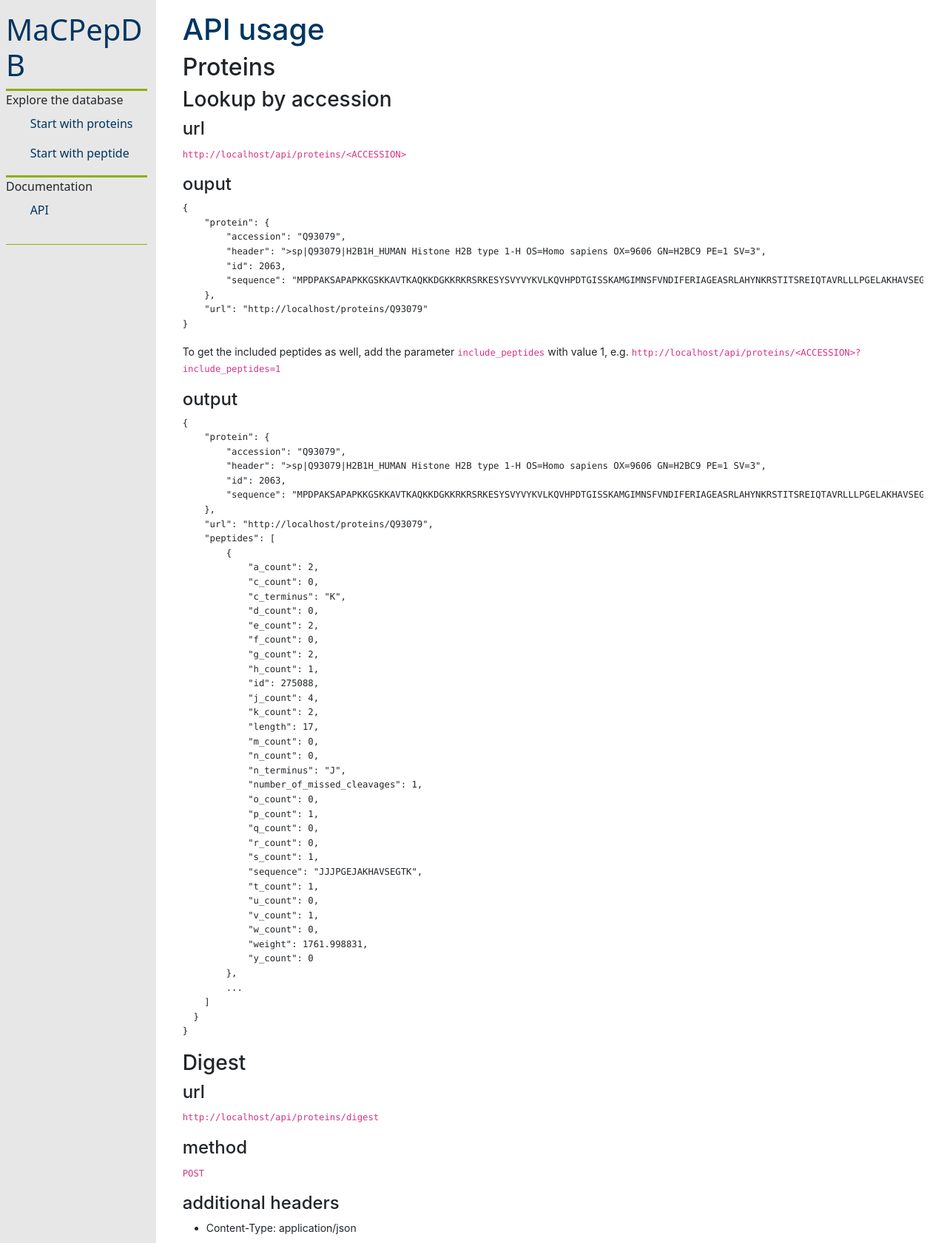
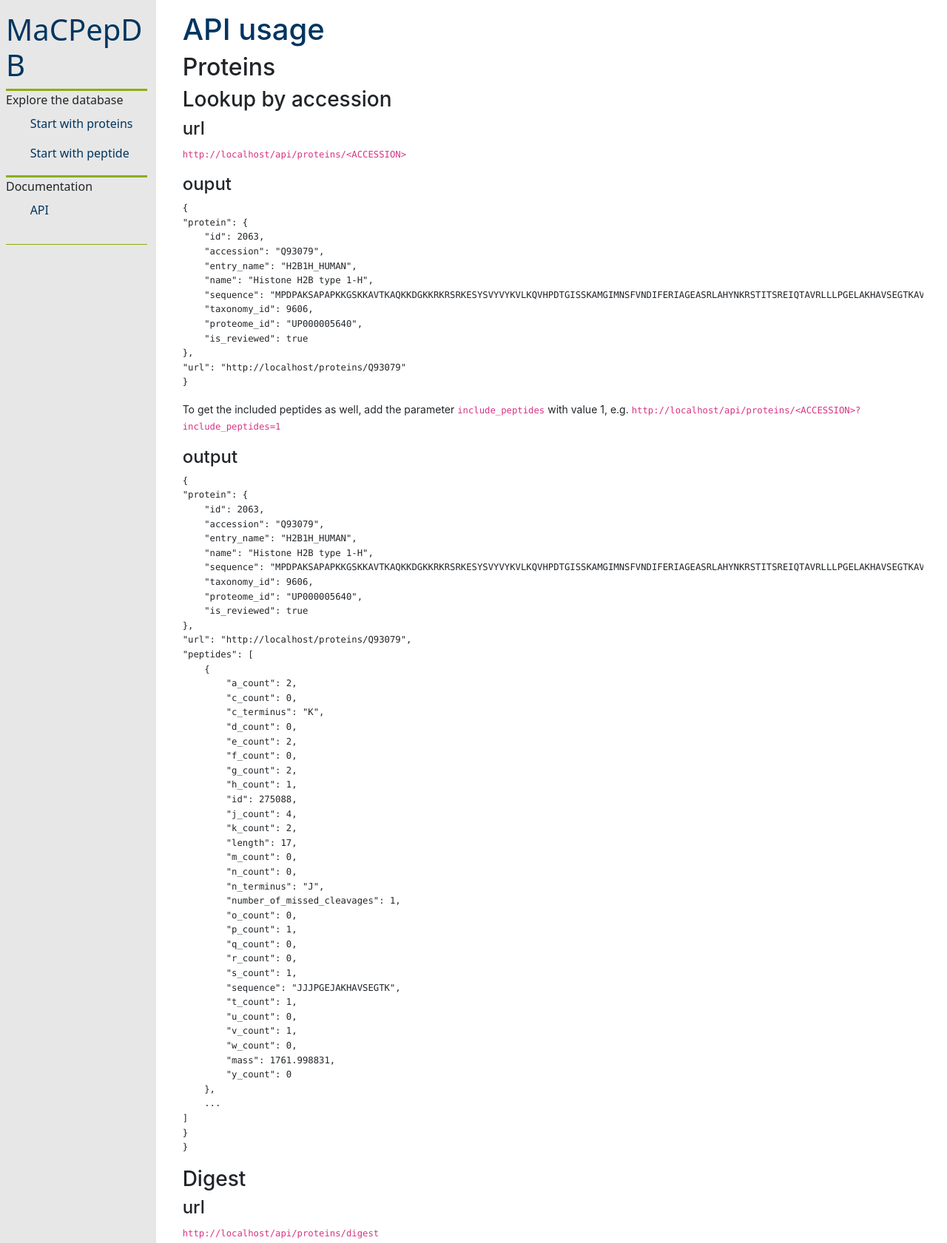
Before and after one commit to medbioinf/macpepdb-frontend-nuxt, a Python web app: template app/templates/documentations/api.j2 in a window 1280 px wide. Shown: the top 1681 px of the page at 74% size. Run offline with Jinja, Linux system fonts and the light colour scheme; the template is opened without the code that fills it, so the values that code supplies are empty; style sheets or scripts are compiled from the project's sources; some libraries are stand-ins or nearby versions; some web fonts are replaced.

Commit message:
replace 'weight' with 'mass'

```diff
--- a/app/assets/js/vue_apps/peptide_search/store.js
+++ b/app/assets/js/vue_apps/peptide_search/store.js
@@ -23,7 +23,7 @@ export default new Vuex.Store({
             lower_tolerance: 0,
             upper_tolerance: 0
         },
-        order_by: 'weight',
+        order_by: 'mass',
         order_direction: 'asc',
         is_reviewed: null
     },
--- a/app/controllers/api/api_proteins_controller.py
+++ b/app/controllers/api/api_proteins_controller.py
@@ -100,7 +100,7 @@ class ApiProteinsController(ApplicationController):
                 peptide_dicts = []
                 for peptide in peptides:
                     peptide_dict = peptide.to_dict()
-                    peptide_dict["weight"] = mass_to_float(peptide_dict["weight"])
+                    peptide_dict["mass"] = mass_to_float(peptide_dict.pop("weight"))
                     peptide_dicts.append(peptide_dict)
                 response_data["peptides"] = peptide_dicts
         else:
--- a/app/templates/documentations/api.j2
+++ b/app/templates/documentations/api.j2
@@ -21,10 +21,14 @@
     <h4 id="ouput">ouput</h4>
     <pre><code class="language-json"><div>{
 <span class="hljs-attr">&quot;protein&quot;</span>: {
+    <span class="hljs-attr">&quot;id&quot;</span>: <span class="hljs-number">2063</span>,
     <span class="hljs-attr">&quot;accession&quot;</span>: <span class="hljs-string">&quot;Q93079&quot;</span>,
-        <span class="hljs-attr">&quot;header&quot;</span>: <span class="hljs-string">&quot;&gt;sp|Q93079|H2B1H_HUMAN Histone H2B type 1-H OS=Homo sapiens OX=9606 GN=H2BC9 PE=1 SV=3&quot;</span>,
-        <span class="hljs-attr">&quot;id&quot;</span>: <span class="hljs-number">2063</span>,
-        <span class="hljs-attr">&quot;sequence&quot;</span>: <span class="hljs-string">&quot;MPDPAKSAPAPKKGSKKAVTKAQKKDGKKRKRSRKESYSVYVYKVLKQVHPDTGISSKAMGIMNSFVNDIFERIAGEASRLAHYNKRSTITSREIQTAVRLLLPGELAKHAVSEGTKAVTKYTSSK&quot;</span>
+    <span class="hljs-attr">&quot;entry_name&quot;</span>: <span class="hljs-string">&quot;H2B1H_HUMAN&quot;</span>,
+    <span class="hljs-attr">&quot;name&quot;</span>: <span class="hljs-string">&quot;Histone H2B type 1-H&quot;</span>,
+    <span class="hljs-attr">&quot;sequence&quot;</span>: <span class="hljs-string">&quot;MPDPAKSAPAPKKGSKKAVTKAQKKDGKKRKRSRKESYSVYVYKVLKQVHPDTGISSKAMGIMNSFVNDIFERIAGEASRLAHYNKRSTITSREIQTAVRLLLPGELAKHAVSEGTKAVTKYTSSK&quot;</span>,
+    <span class="hljs-attr">&quot;taxonomy_id&quot;</span>: <span class="hljs-number">9606</span>,
+    <span class="hljs-attr">&quot;proteome_id&quot;</span>: <span class="hljs-string">&quot;UP000005640&quot;</span>,
+    <span class="hljs-attr">&quot;is_reviewed&quot;</span>: <span class="hljs-literal">true</span>
 },
 <span class="hljs-attr">&quot;url&quot;</span>: <span class="hljs-string">&quot;http://localhost/proteins/Q93079&quot;</span>
 }
@@ -34,10 +38,14 @@
     <h4 id="output">output</h4>
     <pre><code class="language-json"><div>{
 <span class="hljs-attr">&quot;protein&quot;</span>: {
+    <span class="hljs-attr">&quot;id&quot;</span>: <span class="hljs-number">2063</span>,
     <span class="hljs-attr">&quot;accession&quot;</span>: <span class="hljs-string">&quot;Q93079&quot;</span>,
-        <span class="hljs-attr">&quot;header&quot;</span>: <span class="hljs-string">&quot;&gt;sp|Q93079|H2B1H_HUMAN Histone H2B type 1-H OS=Homo sapiens OX=9606 GN=H2BC9 PE=1 SV=3&quot;</span>,
-        <span class="hljs-attr">&quot;id&quot;</span>: <span class="hljs-number">2063</span>,
-        <span class="hljs-attr">&quot;sequence&quot;</span>: <span class="hljs-string">&quot;MPDPAKSAPAPKKGSKKAVTKAQKKDGKKRKRSRKESYSVYVYKVLKQVHPDTGISSKAMGIMNSFVNDIFERIAGEASRLAHYNKRSTITSREIQTAVRLLLPGELAKHAVSEGTKAVTKYTSSK&quot;</span>
+    <span class="hljs-attr">&quot;entry_name&quot;</span>: <span class="hljs-string">&quot;H2B1H_HUMAN&quot;</span>,
+    <span class="hljs-attr">&quot;name&quot;</span>: <span class="hljs-string">&quot;Histone H2B type 1-H&quot;</span>,
+    <span class="hljs-attr">&quot;sequence&quot;</span>: <span class="hljs-string">&quot;MPDPAKSAPAPKKGSKKAVTKAQKKDGKKRKRSRKESYSVYVYKVLKQVHPDTGISSKAMGIMNSFVNDIFERIAGEASRLAHYNKRSTITSREIQTAVRLLLPGELAKHAVSEGTKAVTKYTSSK&quot;</span>,
+    <span class="hljs-attr">&quot;taxonomy_id&quot;</span>: <span class="hljs-number">9606</span>,
+    <span class="hljs-attr">&quot;proteome_id&quot;</span>: <span class="hljs-string">&quot;UP000005640&quot;</span>,
+    <span class="hljs-attr">&quot;is_reviewed&quot;</span>: <span class="hljs-literal">true</span>
 },
 <span class="hljs-attr">&quot;url&quot;</span>: <span class="hljs-string">&quot;http://localhost/proteins/Q93079&quot;</span>,
 <span class="hljs-attr">&quot;peptides&quot;</span>: [
@@ -68,7 +76,7 @@
         <span class="hljs-attr">&quot;u_count&quot;</span>: <span class="hljs-number">0</span>,
         <span class="hljs-attr">&quot;v_count&quot;</span>: <span class="hljs-number">1</span>,
         <span class="hljs-attr">&quot;w_count&quot;</span>: <span class="hljs-number">0</span>,
-            <span class="hljs-attr">&quot;weight&quot;</span>: <span class="hljs-number">1761.998831</span>,
+        <span class="hljs-attr">&quot;mass&quot;</span>: <span class="hljs-number">1761.998831</span>,
         <span class="hljs-attr">&quot;y_count&quot;</span>: <span class="hljs-number">0</span>
     },
     ...
@@ -134,7 +142,7 @@
 <span class="hljs-attr">&quot;u_count&quot;</span>: <span class="hljs-number">0</span>,
 <span class="hljs-attr">&quot;v_count&quot;</span>: <span class="hljs-number">1</span>,
 <span class="hljs-attr">&quot;w_count&quot;</span>: <span class="hljs-number">0</span>,
-    <span class="hljs-attr">&quot;weight&quot;</span>: <span class="hljs-number">1742.811994</span>,
+<span class="hljs-attr">&quot;mass&quot;</span>: <span class="hljs-number">1742.811994</span>,
 <span class="hljs-attr">&quot;y_count&quot;</span>: <span class="hljs-number">0</span>
 },
 <span class="hljs-attr">&quot;url&quot;</span>: <span class="hljs-string">&quot;http://localhost:3000/peptides/AMGJMNSFVNDJFER&quot;</span>
@@ -171,22 +179,26 @@
     <span class="hljs-attr">&quot;u_count&quot;</span>: <span class="hljs-number">0</span>,
     <span class="hljs-attr">&quot;v_count&quot;</span>: <span class="hljs-number">1</span>,
     <span class="hljs-attr">&quot;w_count&quot;</span>: <span class="hljs-number">0</span>,
-        <span class="hljs-attr">&quot;weight&quot;</span>: <span class="hljs-number">1742.811994</span>,
+    <span class="hljs-attr">&quot;mass&quot;</span>: <span class="hljs-number">1742.811994</span>,
     <span class="hljs-attr">&quot;y_count&quot;</span>: <span class="hljs-number">0</span>
 },
 <span class="hljs-attr">&quot;url&quot;</span>: <span class="hljs-string">&quot;http://localhost:3000/peptides/AMGJMNSFVNDJFER&quot;</span>,
 proteins: [
     {
+        <span class="hljs-attr">&quot;id&quot;</span>: <span class="hljs-number">2063</span>,
         <span class="hljs-attr">&quot;accession&quot;</span>: <span class="hljs-string">&quot;Q93079&quot;</span>,
-        <span class="hljs-attr">&quot;header&quot;</span>: <span class="hljs-string">&quot;&gt;sp|Q93079|H2B1H_HUMAN Histone H2B type 1-H OS=Homo sapiens OX=9606 GN=H2BC9 PE=1 SV=3&quot;</span>,
-        <span class="hljs-attr">&quot;id&quot;</span>: <span class="hljs-number">2063</span>,
-        <span class="hljs-attr">&quot;sequence&quot;</span>: <span class="hljs-string">&quot;MPDPAKSAPAPKKGSKKAVTKAQKKDGKKRKRSRKESYSVYVYKVLKQVHPDTGISSKAMGIMNSFVNDIFERIAGEASRLAHYNKRSTITSREIQTAVRLLLPGELAKHAVSEGTKAVTKYTSSK&quot;</span>
+        <span class="hljs-attr">&quot;entry_name&quot;</span>: <span class="hljs-string">&quot;H2B1H_HUMAN&quot;</span>,
+        <span class="hljs-attr">&quot;name&quot;</span>: <span class="hljs-string">&quot;Histone H2B type 1-H&quot;</span>,
+        <span class="hljs-attr">&quot;sequence&quot;</span>: <span class="hljs-string">&quot;MPDPAKSAPAPKKGSKKAVTKAQKKDGKKRKRSRKESYSVYVYKVLKQVHPDTGISSKAMGIMNSFVNDIFERIAGEASRLAHYNKRSTITSREIQTAVRLLLPGELAKHAVSEGTKAVTKYTSSK&quot;</span>,
+        <span class="hljs-attr">&quot;taxonomy_id&quot;</span>: <span class="hljs-number">9606</span>,
+        <span class="hljs-attr">&quot;proteome_id&quot;</span>: <span class="hljs-string">&quot;UP000005640&quot;</span>,
+        <span class="hljs-attr">&quot;is_reviewed&quot;</span>: <span class="hljs-literal">true</span>
     },
     ...
 ]
 }
 </div></code></pre>
-<h3 id="search-by-weight">Search by weight</h3>
+    <h3 id="search-by-mass">Search by mass</h3>
     <h4 id="url-3">url</h4>
     <p><code>http://localhost/api/peptides/search</code></p>
     <h4 id="method-1">method</h4>
@@ -194,8 +206,8 @@
     <h4 id="additional-headers-1">additional headers</h4>
     <ul>
         <li>Content-Type: application/json</li>
-    <li>Accept: <code>application/json</code>, <code>application/octet-stream</code> or <code>text/plain</code> (This
-        controlls the output, see below. <code>application/json</code> is the default and is used for unknown
+        <li>Accept: <code>application/json</code>, <code>application/octet-stream</code> or <code>text/plain</code>
+            (This controlls the output, see below. <code>application/json</code> is the default and is used for unknown
             accept-formats)</li>
     </ul>
     <h4 id="body-json-1">body (JSON)</h4>
@@ -217,17 +229,17 @@
         <li>offset: unsigned int (optional)</li>
         <li>taxonomy_id: unsigned int (Uniprot Taxonomy Identifier)</li>
         <li>proteome_id: string (Uniprot Proteome Identifier: UP...)</li>
-    <li>is_reviewed: bool, default: not set, optional (selects from which database the peptides will be from, not set:
-        Swiss-Prot + TrEMBL, true: SwissProt, false: TrEMBL)</li>
-    <li>include_count: bool, default: false, optional (includes the peptides count without limit or offset. setting this
-        to false cut the response time by 50%, only accounted for <code>application/json</code>-output)</li>
-    <li>order_by: string, default: weight, possible values: <code>weight</code> <code>length</code>
-        <code>number_of_missed_cleavages</code> <code>sequence</code>, default: <code>weight</code>, optional (ignored
+        <li>is_reviewed: bool, default: not set, optional (selects from which database the peptides will be from, not
+            set: Swiss-Prot + TrEMBL, true: SwissProt, false: TrEMBL)</li>
+        <li>include_count: bool, default: false, optional (includes the peptides count without limit or offset. setting
+            this to false cut the response time by 50%, only accounted for <code>application/json</code>-output)</li>
+        <li>order_by: string, default: mass, possible values: <code>mass</code> <code>length</code>
+            <code>number_of_missed_cleavages</code> <code>sequence</code>, default: <code>mass</code>, optional (ignored
             for <code>text/plain</code>-output)</li>
         <li>order_descendent: bool, default: false, optional</li>
     </ul>
-<p>If <code>taxonomy_id</code>, <code>proteome_id</code>, <code>is_reviewed</code> are used together they will concanted
-    with <code>and</code>.</p>
+    <p>If <code>taxonomy_id</code>, <code>proteome_id</code>, <code>is_reviewed</code> are used together they will
+        concanted with <code>and</code>.</p>
     <p>example:</p>
     <pre><code class="language-json"><div>{
 <span class="hljs-attr">&quot;precursor&quot;</span>: <span class="hljs-number">859.49506802369</span>,
@@ -281,7 +293,7 @@
         <span class="hljs-attr">&quot;u_count&quot;</span>: <span class="hljs-number">0</span>,
         <span class="hljs-attr">&quot;v_count&quot;</span>: <span class="hljs-number">2</span>,
         <span class="hljs-attr">&quot;w_count&quot;</span>: <span class="hljs-number">0</span>,
-            <span class="hljs-attr">&quot;weight&quot;</span>: <span class="hljs-number">859.491573</span>,
+        <span class="hljs-attr">&quot;mass&quot;</span>: <span class="hljs-number">859.491573</span>,
         <span class="hljs-attr">&quot;y_count&quot;</span>: <span class="hljs-number">1</span>
     },
     ...
@@ -290,10 +302,10 @@
 </div></code></pre>
     <h4 id="output-applicationoctet-stream">output (application/octet-stream)</h4>
     <p>Bytestream which contains one peptide in JSON-format per line.</p>
-<pre><code><code><div>{&quot;sequence&quot;:&quot;JJAMVWK&quot;,&quot;length&quot;:7,&quot;number_of_missed_cleavages&quot;:0,&quot;weight&quot;:859.498981153,&quot;a_count&quot;:1,&quot;c_count&quot;:0,&quot;d_count&quot;:0,&quot;e_count&quot;:0,&quot;f_count&quot;:0,&quot;g_count&quot;:0,&quot;h_count&quot;:0,&quot;j_count&quot;:2,&quot;k_count&quot;:1,&quot;m_count&quot;:1,&quot;n_count&quot;:0,&quot;o_count&quot;:0,&quot;p_count&quot;:0,&quot;q_count&quot;:0,&quot;r_count&quot;:0,&quot;s_count&quot;:0,&quot;t_count&quot;:0,&quot;u_count&quot;:0,&quot;v_count&quot;:1,&quot;w_count&quot;:1,&quot;y_count&quot;:0,&quot;n_terminus&quot;:&quot;J&quot;,&quot;c_terminus&quot;:&quot;K&quot;,&quot;id&quot;:1504140498,&quot;peff_notation_of_modifications&quot;:&quot;&quot;}
-{&quot;sequence&quot;:&quot;WMAJJKV&quot;,&quot;length&quot;:7,&quot;number_of_missed_cleavages&quot;:1,&quot;weight&quot;:859.498981153,&quot;a_count&quot;:1,&quot;c_count&quot;:0,&quot;d_count&quot;:0,&quot;e_count&quot;:0,&quot;f_count&quot;:0,&quot;g_count&quot;:0,&quot;h_count&quot;:0,&quot;j_count&quot;:2,&quot;k_count&quot;:1,&quot;m_count&quot;:1,&quot;n_count&quot;:0,&quot;o_count&quot;:0,&quot;p_count&quot;:0,&quot;q_count&quot;:0,&quot;r_count&quot;:0,&quot;s_count&quot;:0,&quot;t_count&quot;:0,&quot;u_count&quot;:0,&quot;v_count&quot;:1,&quot;w_count&quot;:1,&quot;y_count&quot;:0,&quot;n_terminus&quot;:&quot;W&quot;,&quot;c_terminus&quot;:&quot;V&quot;,&quot;id&quot;:273131111,&quot;peff_notation_of_modifications&quot;:&quot;&quot;}
-{&quot;sequence&quot;:&quot;MVJAJWK&quot;,&quot;length&quot;:7,&quot;number_of_missed_cleavages&quot;:0,&quot;weight&quot;:859.498981153,&quot;a_count&quot;:1,&quot;c_count&quot;:0,&quot;d_count&quot;:0,&quot;e_count&quot;:0,&quot;f_count&quot;:0,&quot;g_count&quot;:0,&quot;h_count&quot;:0,&quot;j_count&quot;:2,&quot;k_count&quot;:1,&quot;m_count&quot;:1,&quot;n_count&quot;:0,&quot;o_count&quot;:0,&quot;p_count&quot;:0,&quot;q_count&quot;:0,&quot;r_count&quot;:0,&quot;s_count&quot;:0,&quot;t_count&quot;:0,&quot;u_count&quot;:0,&quot;v_count&quot;:1,&quot;w_count&quot;:1,&quot;y_count&quot;:0,&quot;n_terminus&quot;:&quot;M&quot;,&quot;c_terminus&quot;:&quot;K&quot;,&quot;id&quot;:137426664,&quot;peff_notation_of_modifications&quot;:&quot;&quot;}
-{&quot;sequence&quot;:&quot;AJWJVMK&quot;,&quot;length&quot;:7,&quot;number_of_missed_cleavages&quot;:0,&quot;weight&quot;:859498981153,&quot;a_count&quot;:1,&quot;c_count&quot;:0,&quot;d_count&quot;:0,&quot;e_count&quot;:0,&quot;f_count&quot;:0,&quot;g_count&quot;:0,&quot;h_count&quot;:0,&quot;j_count&quot;:2,&quot;k_count&quot;:1,&quot;m_count&quot;:1,&quot;n_count&quot;:0,&quot;o_count&quot;:0,&quot;p_count&quot;:0,&quot;q_count&quot;:0,&quot;r_count&quot;:0,&quot;s_count&quot;:0,&quot;t_count&quot;:0,&quot;u_count&quot;:0,&quot;v_count&quot;:1,&quot;w_count&quot;:1,&quot;y_count&quot;:0,&quot;n_terminus&quot;:&quot;A&quot;,&quot;c_terminus&quot;:&quot;K&quot;,&quot;id&quot;:3831436491,&quot;peff_notation_of_modifications&quot;:&quot;&quot;}
+    <pre><code><code><div>{&quot;sequence&quot;:&quot;JJAMVWK&quot;,&quot;length&quot;:7,&quot;number_of_missed_cleavages&quot;:0,&quot;mass&quot;:859.498981153,&quot;a_count&quot;:1,&quot;c_count&quot;:0,&quot;d_count&quot;:0,&quot;e_count&quot;:0,&quot;f_count&quot;:0,&quot;g_count&quot;:0,&quot;h_count&quot;:0,&quot;j_count&quot;:2,&quot;k_count&quot;:1,&quot;m_count&quot;:1,&quot;n_count&quot;:0,&quot;o_count&quot;:0,&quot;p_count&quot;:0,&quot;q_count&quot;:0,&quot;r_count&quot;:0,&quot;s_count&quot;:0,&quot;t_count&quot;:0,&quot;u_count&quot;:0,&quot;v_count&quot;:1,&quot;w_count&quot;:1,&quot;y_count&quot;:0,&quot;n_terminus&quot;:&quot;J&quot;,&quot;c_terminus&quot;:&quot;K&quot;,&quot;id&quot;:1504140498,&quot;peff_notation_of_modifications&quot;:&quot;&quot;}
+{&quot;sequence&quot;:&quot;WMAJJKV&quot;,&quot;length&quot;:7,&quot;number_of_missed_cleavages&quot;:1,&quot;mass&quot;:859.498981153,&quot;a_count&quot;:1,&quot;c_count&quot;:0,&quot;d_count&quot;:0,&quot;e_count&quot;:0,&quot;f_count&quot;:0,&quot;g_count&quot;:0,&quot;h_count&quot;:0,&quot;j_count&quot;:2,&quot;k_count&quot;:1,&quot;m_count&quot;:1,&quot;n_count&quot;:0,&quot;o_count&quot;:0,&quot;p_count&quot;:0,&quot;q_count&quot;:0,&quot;r_count&quot;:0,&quot;s_count&quot;:0,&quot;t_count&quot;:0,&quot;u_count&quot;:0,&quot;v_count&quot;:1,&quot;w_count&quot;:1,&quot;y_count&quot;:0,&quot;n_terminus&quot;:&quot;W&quot;,&quot;c_terminus&quot;:&quot;V&quot;,&quot;id&quot;:273131111,&quot;peff_notation_of_modifications&quot;:&quot;&quot;}
+{&quot;sequence&quot;:&quot;MVJAJWK&quot;,&quot;length&quot;:7,&quot;number_of_missed_cleavages&quot;:0,&quot;mass&quot;:859.498981153,&quot;a_count&quot;:1,&quot;c_count&quot;:0,&quot;d_count&quot;:0,&quot;e_count&quot;:0,&quot;f_count&quot;:0,&quot;g_count&quot;:0,&quot;h_count&quot;:0,&quot;j_count&quot;:2,&quot;k_count&quot;:1,&quot;m_count&quot;:1,&quot;n_count&quot;:0,&quot;o_count&quot;:0,&quot;p_count&quot;:0,&quot;q_count&quot;:0,&quot;r_count&quot;:0,&quot;s_count&quot;:0,&quot;t_count&quot;:0,&quot;u_count&quot;:0,&quot;v_count&quot;:1,&quot;w_count&quot;:1,&quot;y_count&quot;:0,&quot;n_terminus&quot;:&quot;M&quot;,&quot;c_terminus&quot;:&quot;K&quot;,&quot;id&quot;:137426664,&quot;peff_notation_of_modifications&quot;:&quot;&quot;}
+{&quot;sequence&quot;:&quot;AJWJVMK&quot;,&quot;length&quot;:7,&quot;number_of_missed_cleavages&quot;:0,&quot;mass&quot;:859498981153,&quot;a_count&quot;:1,&quot;c_count&quot;:0,&quot;d_count&quot;:0,&quot;e_count&quot;:0,&quot;f_count&quot;:0,&quot;g_count&quot;:0,&quot;h_count&quot;:0,&quot;j_count&quot;:2,&quot;k_count&quot;:1,&quot;m_count&quot;:1,&quot;n_count&quot;:0,&quot;o_count&quot;:0,&quot;p_count&quot;:0,&quot;q_count&quot;:0,&quot;r_count&quot;:0,&quot;s_count&quot;:0,&quot;t_count&quot;:0,&quot;u_count&quot;:0,&quot;v_count&quot;:1,&quot;w_count&quot;:1,&quot;y_count&quot;:0,&quot;n_terminus&quot;:&quot;A&quot;,&quot;c_terminus&quot;:&quot;K&quot;,&quot;id&quot;:3831436491,&quot;peff_notation_of_modifications&quot;:&quot;&quot;}
 </div></code></code></pre>
     <h4 id="output-textplain">output (text/plain))</h4>
     <p>Text stream in fasta format.</p>
@@ -308,16 +320,16 @@ AJWJVMK
 </div></code></code></pre>
     <h3 id="calculate-theoretical-mass">Calculate theoretical mass</h3>
     <h4 id="url-4">url</h4>
-<p><code>http://localhost/api/peptides/weight/&lt;SEQUENCE&gt;</code></p>
+    <p><code>http://localhost/api/peptides/mass/&lt;SEQUENCE&gt;</code></p>
     <h4 id="additional-headers-2">additional headers</h4>
     <ul>
         <li>Content-Type: application/json</li>
     </ul>
     <h4 id="example">example</h4>
-<p><code>http://localhost/api/peptides/weight/VQDDTK</code></p>
+    <p><code>http://localhost/api/peptides/mass/VQDDTK</code></p>
     <h4 id="output-2">output</h4>
     <pre><code class="language-json"><div>{
-    <span class="hljs-attr">&quot;weight&quot;</span>: <span class="hljs-number">704.334083868</span>
+<span class="hljs-attr">&quot;mass&quot;</span>: <span class="hljs-number">704.334083868</span>
 }
 </div></code></pre>
     <h2 id="taxonomies">Taxonomies</h2>
@@ -333,8 +345,8 @@ AJWJVMK
     <h4 id="body-json-2">body (JSON)</h4>
     <p>keys:</p>
     <ul>
-    <li>query: int|string (If this is an integer, the API searches for an exact ID. If this is a string, the API search
-        for a scientific name. You can use '*' as wildcard.)</li>
+        <li>query: int|string (If this is an integer, the API searches for an exact ID. If this is a string, the API
+            search for a scientific name. You can use '*' as wildcard.)</li>
     </ul>
     <p>example:</p>
     <pre><code class="language-json"><div>{
@@ -381,8 +393,8 @@ AJWJVMK
 }
 </div></code></pre>
     <h4 id="note-1">note</h4>
-<p>If the given ID was merged with another one, the resulting ID will differ. The ID <code>56884</code> from the example
-    was merged with <code>71399</code>. So <code>71399</code> is reported.</p>
+    <p>If the given ID was merged with another one, the resulting ID will differ. The ID <code>56884</code> from the
+        example was merged with <code>71399</code>. So <code>71399</code> is reported.</p>
 
 </div>
 
--- a/app/templates/peptides/search.j2
+++ b/app/templates/peptides/search.j2
@@ -244,7 +244,7 @@
         data-peptide-url="{{ url_for("peptide_path", sequence = "SEQUENCE") }}"
         data-peptide-api-url="{{ url_for("api_peptide_path", sequence = "PEPTIDE") }}"
         data-peptides-per-page="{{ peptides_per_page }}"
-        data-peptide-weight-api-url="{{ url_for("api_peptide_weight_path", sequence = "SEQUENCE") }}"
+        data-peptide-weight-api-url="{{ url_for("api_peptide_mass_path", sequence = "SEQUENCE") }}"
     >
         <div v-if="is_searching_for_peptides" class="search-peptides-overlay position-absolute w-100 h-100 d-flex justify-content-center align-items-center overflow-hidden">
             <div class="bg-blur"></div>
@@ -311,7 +311,7 @@
                     <label for="order-by" class="col-sm-2 col-form-label">Order by</label>
                     <div class="col-sm-10 d-flex align-items-center">
                         <select id="order-by" class="form-select" v-model="order_by">
-                            <option value="weight">Mass</option>
+                            <option value="mass">Mass</option>
                             <option value="length">Length</option>
                             <option value="sequence">Sequence</option>
                             <option value="number_of_missed_cleavages">Missed cleavages</option>
@@ -382,7 +382,7 @@
                                 <a target="_blank" :href="getPeptideUrl(peptide)">[[ peptide.sequence ]]</a>
                             </td>
                             <td>
-                                [[ peptide.weight ]]
+                                [[ peptide.mass ]]
                             </td>
                         </tr>
                     </tbody>
```
Also changed, not shown: api_usage.md (+13 -13 lines), app/controllers/api/api_abstract_peptide_controller.py (+11 -8 lines), app/controllers/api/api_peptides_controller.py (+4 -4 lines), tests/api_peptide_controller_test_case.py (+7 -7 lines). Lines whose indentation alone changed are shown as unchanged.
